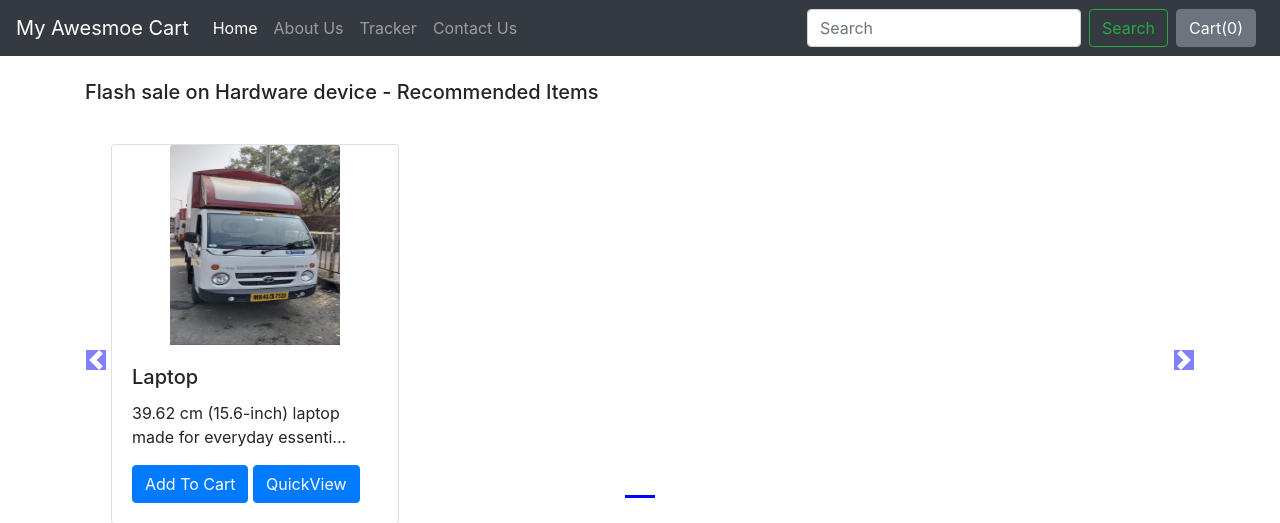
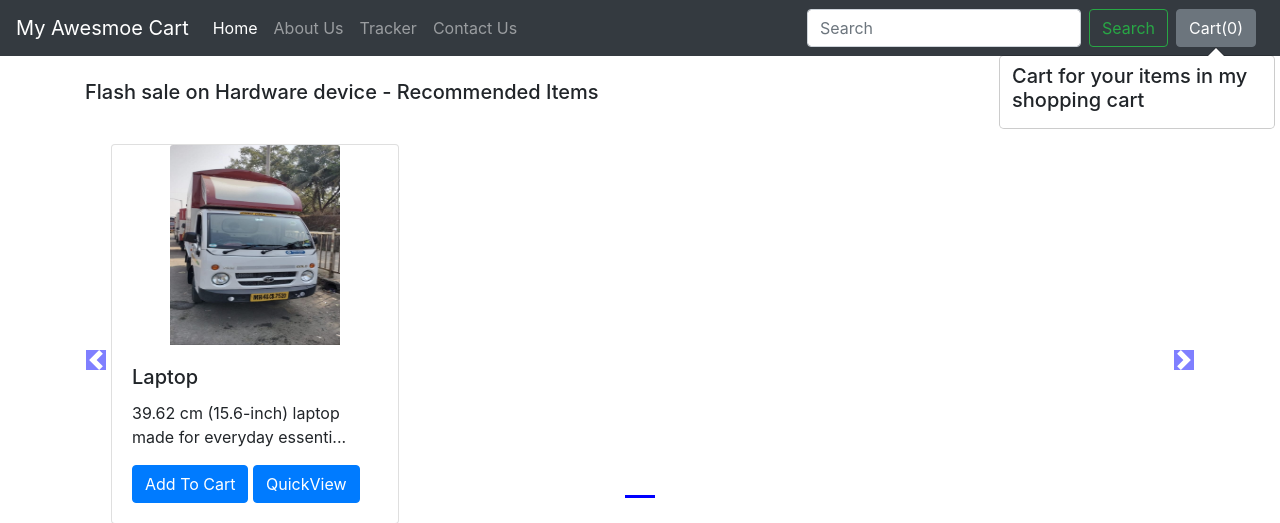
Before and after one commit to KhanAfsar12/E-Commerce-Website, a Django app: page /shop/ in a window 1280 px wide. Shown: the top 523 px of the page. Run offline with Django 5.2, Linux system fonts and the light colour scheme; data comes from the database, SQL or seed files in the repository; some libraries are stand-ins or nearby versions.

Commit message:
Creating a cart in navigation bar as Popover.

```diff
--- a/mac/shop/templates/shop/index.html
+++ b/mac/shop/templates/shop/index.html
@@ -64,7 +64,7 @@
           <div class="card align-items-center" style="width: 18rem;">
             <img src='/media/{{i.image}}' class="card-img-top" alt="...">
             <div class="card-body">
-              <h5 class="card-title">{{i.product_name}}</h5>
+              <h5 class="card-title" id="namepr{{i.id}}">{{i.product_name}}</h5>
               <p class="card-text">{{i.desc|slice:"0:53"}}...</p>
               <span id="divpr{{i.id}}" class="divpr">
               <button id="pr{{i.id}}" class="btn btn-primary cart">Add To Cart</button>
@@ -121,8 +121,22 @@ $('.cart').click(function(){
 
 <!--Add Popover to cart-->
 $('#popcart').popover();
-document.getElementById("popcart").setAttribute('data-content', '<h5>Cart for your items in my shopping cart</h5>');
-
+updatePopover(cart);
+function updatePopover(cart){
+    console.log('We are inside update Popover');
+    var popStr = "";
+    popStr = popStr + "<h5> Cart for your items in my shopping cart</h5><div class='mx-2 my-2'>";
+    var i = 1;
+    for(var item in cart){
+        popStr = popStr + "<b>" + i + "</b>.";
+        popStr = popStr + document.getElementById('name' + item).innerHTML.slice(0,19) + "...Qty:" + cart[item] + "<br>";
+        i = i+1;
+    }
+    popStr = popStr + "</div>"
+    console.log(popStr)
+    document.getElementById('popcart').setAttribute('data-content', popStr);
+    $('#popcart').popover('show');
+}
 function updateCart(cart){
     for (var item in cart) {
     document.getElementById('div' + item).innerHTML = "<button id='minus" + item + "' class='btn btn-primary minus'>-</button> <span id='val" + item + "'>" + cart[item] + "</span> <button id='plus" + item + "' class='btn btn-primary plus'> + </button>";
@@ -130,6 +144,7 @@ function updateCart(cart){
     localStorage.setItem('cart', JSON.stringify(cart));
     document.getElementById('cart').innerHTML = Object.keys(cart).length;
     console.log(cart);
+    updatePopover(cart);
 }
 
 $('.divpr').on("click", "button.minus", function(){
```
